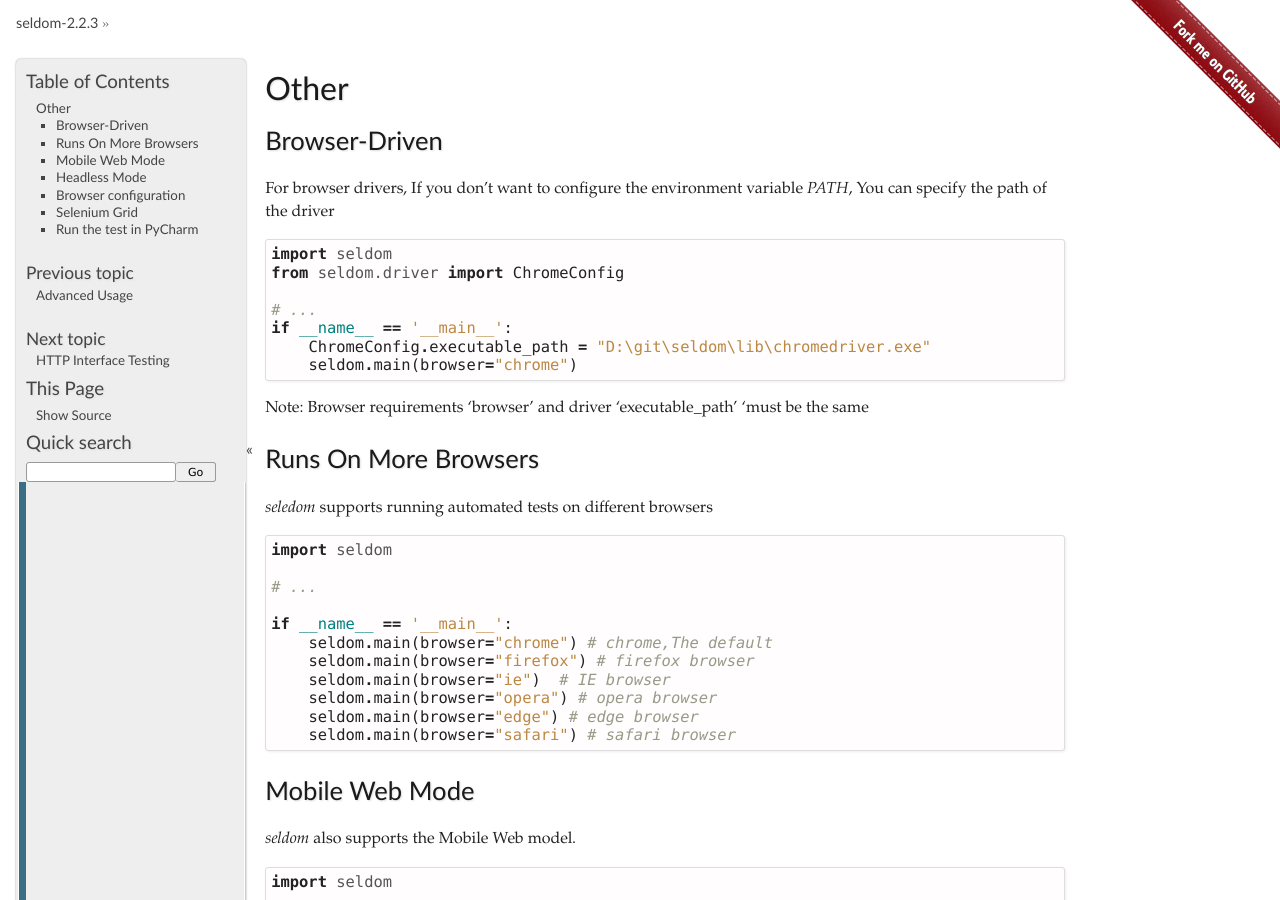
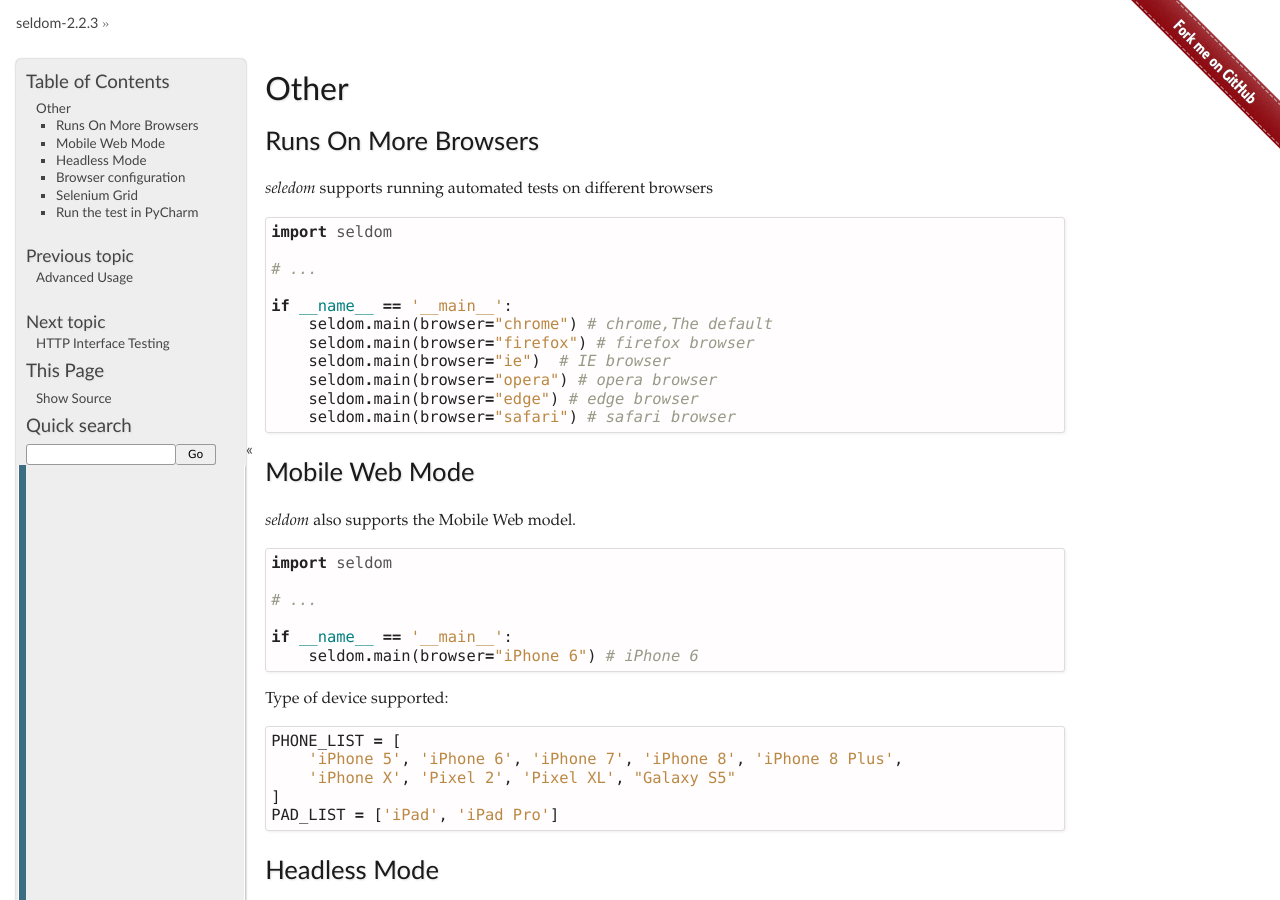
Before and after one commit to SeldomQA/seldom, a Sphinx documentation site: the page built from docs/rst_docs/other.rst, in a window 1280 px wide and 900 px high. Built offline with Sphinx 7.4.7, drawn with Linux system fonts in a browser that asks for light colours.

Commit message:
docs: delete

````diff
--- a/docs/other.md
+++ b/docs/other.md
@@ -1,20 +1,4 @@
 ## 其他
-
-### 指定浏览器驱动
-
-你需要针对浏览器驱动配置环境变量`path`。 如果你连添加环境变量`path`都不会，没关系！你可以在seldom中指定浏览器驱动文件目录的绝对路径。
-
-```python
-import seldom
-from seldom.driver import ChromeConfig
-
-# ……
-if __name__ == '__main__':
-    ChromeConfig.executable_path = "D:\git\seldom\lib\chromedriver.exe"
-    seldom.main(browser="chrome")
-```
-
-注：浏览器要`browser`与驱动`executable_path` 要保持对应关系。
 
 
 ### 指定不同的浏览器
--- a/docs/rst_docs/other.rst
+++ b/docs/rst_docs/other.rst
@@ -1,25 +1,5 @@
 Other
 -------
-
-Browser-Driven
-~~~~~~~~~~~~~~~~
-
-For browser drivers, If you don't want to configure the environment variable `PATH`, You can specify the path of the driver
-
-
-.. code:: python
-
-    import seldom
-    from seldom.driver import ChromeConfig
-
-    # ...
-    if __name__ == '__main__':
-        ChromeConfig.executable_path = "D:\git\seldom\lib\chromedriver.exe"
-        seldom.main(browser="chrome")
-
-
-Note: Browser requirements 'browser' and driver 'executable_path' 'must be the same
-
 
 Runs On More Browsers
 ~~~~~~~~~~~~~~~~~~~~~~~
````
Also changed, not shown: docs/README.md (+0 -1 lines).
